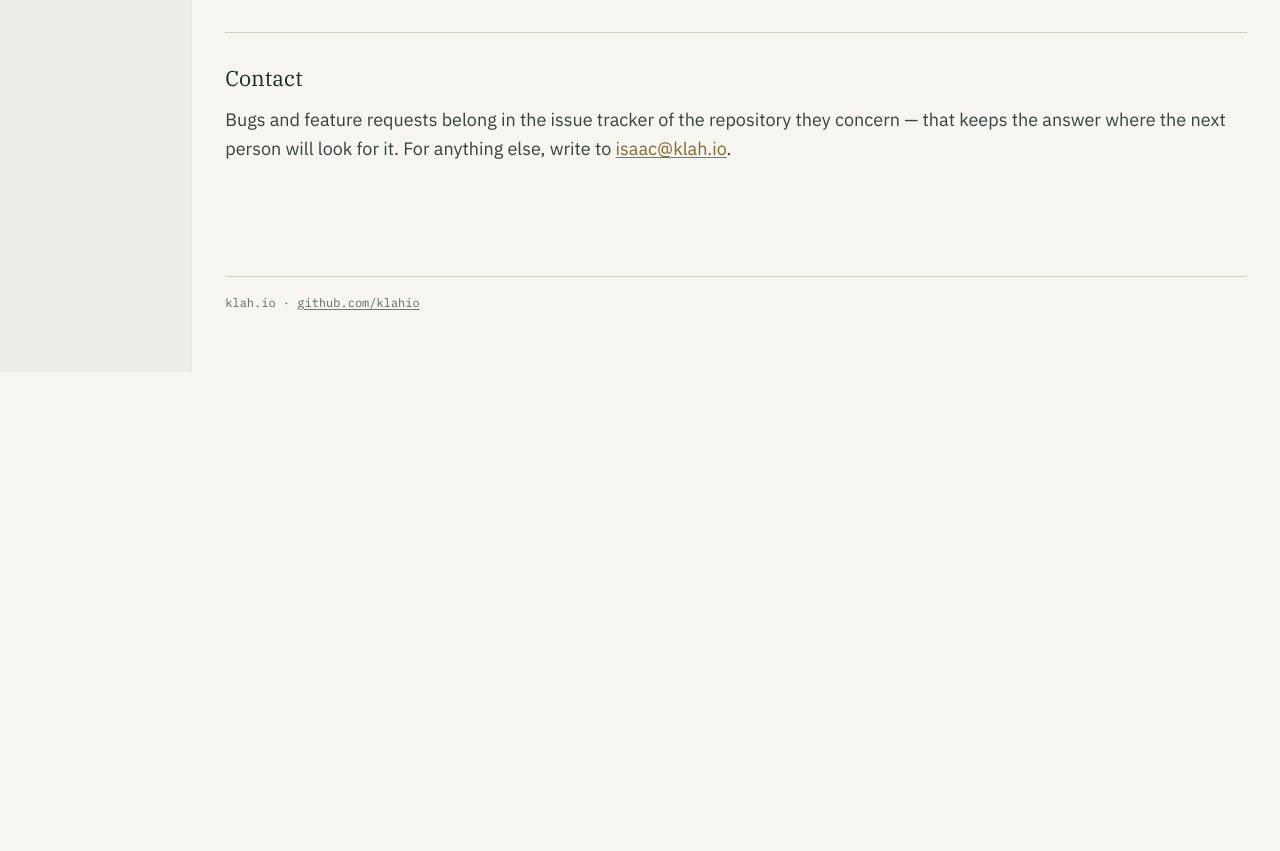
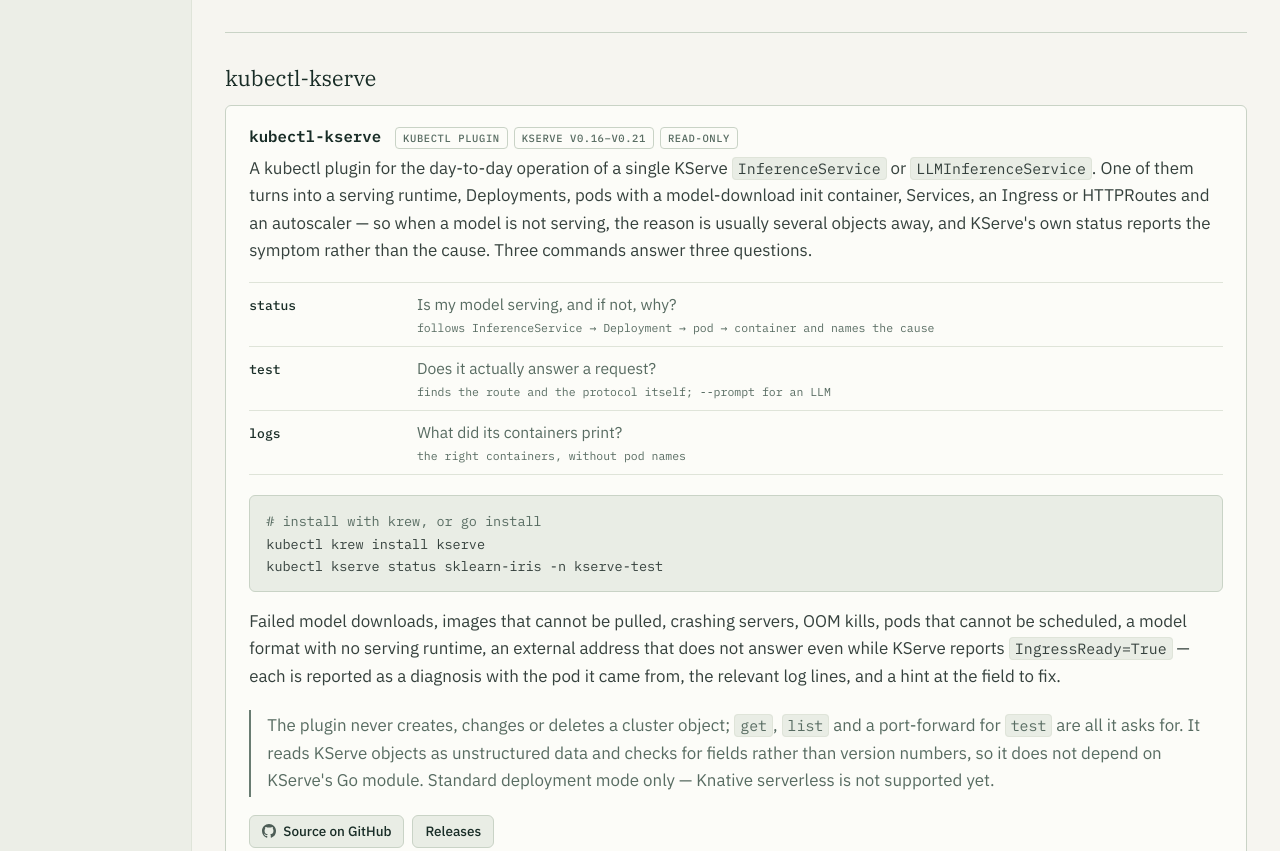
Before and after one commit to klahio/klahio.github.io, a plain HTML site: page index.html in a window 1280 px wide. Shown: the part 1220-2071 px from the top of the page. Before the commit the page ends 1592 px from the top, so only its background shows below. Drawn offline with Linux system fonts and the light colour scheme.

Commit message:
Add kubectl-kserve to the project list

```diff
--- a/index.html
+++ b/index.html
@@ -244,20 +244,21 @@
     <h4>Contents</h4>
     <a href="#overview" class="on">Overview</a>
     <a href="#ai-stack-lite">ai-stack-lite</a>
+    <a href="#kubectl-kserve">kubectl-kserve</a>
     <a href="#contact">Contact</a>
   </nav>
 
   <article id="main">
     <div class="headmeta" id="overview" style="scroll-margin-top:86px">
       <span class="badge">Open source</span>
-      <span class="meta">1 project &middot; Kubernetes &middot; Helm</span>
+      <span class="meta">2 projects &middot; Kubernetes &middot; Helm &middot; kubectl</span>
     </div>
     <h1>Things built to be run</h1>
     <p class="lede">
       klah.io builds and publishes tooling for on-prem Kubernetes. What lands here is the
-      part of that work that holds up outside the cluster it was written for: charts
-      released so anyone can install them, read the defaults, and see why each one is
-      what it is.
+      part of that work that holds up outside the cluster it was written for: charts and
+      kubectl plugins released so anyone can install them, read the defaults, and see why
+      each one is what it is.
     </p>
     <p>
       Each project is Apache-2.0 on GitHub, versioned, and installable with a single
@@ -329,6 +330,72 @@
       </div>
     </section>
 
+    <section id="kubectl-kserve">
+      <h2>kubectl-kserve</h2>
+
+      <div class="proj">
+        <div class="proj-head">
+          <h3>kubectl-kserve</h3>
+          <div class="tags">
+            <span class="tag">kubectl plugin</span>
+            <span class="tag">KServe v0.16&ndash;v0.21</span>
+            <span class="tag">Read-only</span>
+          </div>
+        </div>
+        <p>
+          A kubectl plugin for the day-to-day operation of a single KServe
+          <code>InferenceService</code> or <code>LLMInferenceService</code>. One of them turns
+          into a serving runtime, Deployments, pods with a model-download init container,
+          Services, an Ingress or HTTPRoutes and an autoscaler &mdash; so when a model is not
+          serving, the reason is usually several objects away, and KServe's own status
+          reports the symptom rather than the cause. Three commands answer three questions.
+        </p>
+
+        <dl class="kv">
+          <div class="kv-row">
+            <dt>status</dt>
+            <dd>Is my model serving, and if not, why?<span class="where">follows InferenceService &rarr; Deployment &rarr; pod &rarr; container and names the cause</span></dd>
+          </div>
+          <div class="kv-row">
+            <dt>test</dt>
+            <dd>Does it actually answer a request?<span class="where">finds the route and the protocol itself; <code>--prompt</code> for an LLM</span></dd>
+          </div>
+          <div class="kv-row">
+            <dt>logs</dt>
+            <dd>What did its containers print?<span class="where">the right containers, without pod names</span></dd>
+          </div>
+        </dl>
+
+        <pre><span class="c"># install with krew, or go install</span>
+kubectl krew install kserve
+kubectl kserve status sklearn-iris -n kserve-test</pre>
+
+        <p>
+          Failed model downloads, images that cannot be pulled, crashing servers,
+          OOM kills, pods that cannot be scheduled, a model format with no serving runtime,
+          an external address that does not answer even while KServe reports
+          <code>IngressReady=True</code> &mdash; each is reported as a diagnosis with the pod
+          it came from, the relevant log lines, and a hint at the field to fix.
+        </p>
+
+        <p class="note">
+          The plugin never creates, changes or deletes a cluster object; <code>get</code>,
+          <code>list</code> and a port-forward for <code>test</code> are all it asks for.
+          It reads KServe objects as unstructured data and checks for fields rather than
+          version numbers, so it does not depend on KServe's Go module. Standard deployment
+          mode only &mdash; Knative serverless is not supported yet.
+        </p>
+
+        <div class="links">
+          <a class="lbtn" href="https://github.com/klahio/kubectl-kserve">
+            <svg viewBox="0 0 16 16" aria-hidden="true"><path d="M8 0C3.58 0 0 3.58 0 8c0 3.54 2.29 6.53 5.47 7.59.4.07.55-.17.55-.38 0-.19-.01-.82-.01-1.49-2.01.37-2.53-.49-2.69-.94-.09-.23-.48-.94-.82-1.13-.28-.15-.68-.52-.01-.53.63-.01 1.08.58 1.23.82.72 1.21 1.87.87 2.33.66.07-.52.28-.87.51-1.07-1.78-.2-3.64-.89-3.64-3.95 0-.87.31-1.59.82-2.15-.08-.2-.36-1.02.08-2.12 0 0 .67-.21 2.2.82.64-.18 1.32-.27 2-.27s1.36.09 2 .27c1.53-1.04 2.2-.82 2.2-.82.44 1.1.16 1.92.08 2.12.51.56.82 1.27.82 2.15 0 3.07-1.87 3.75-3.65 3.95.29.25.54.73.54 1.48 0 1.07-.01 1.93-.01 2.2 0 .21.15.46.55.38A8.01 8.01 0 0 0 16 8c0-4.42-3.58-8-8-8Z"/></svg>
+            Source on GitHub
+          </a>
+          <a class="lbtn" href="https://github.com/klahio/kubectl-kserve/releases">Releases</a>
+        </div>
+      </div>
+    </section>
+
     <section id="contact">
       <h2>Contact</h2>
       <p>
```
